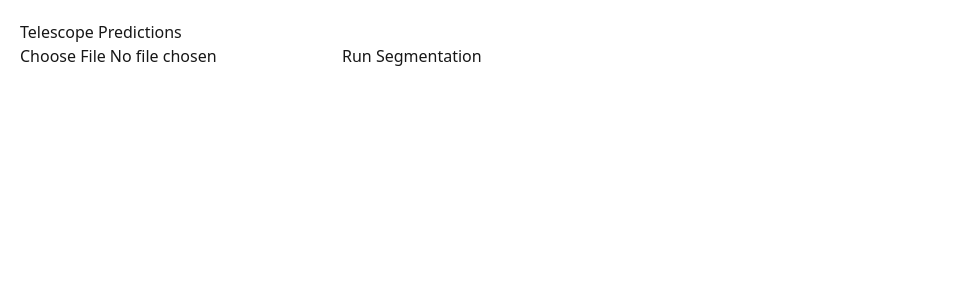
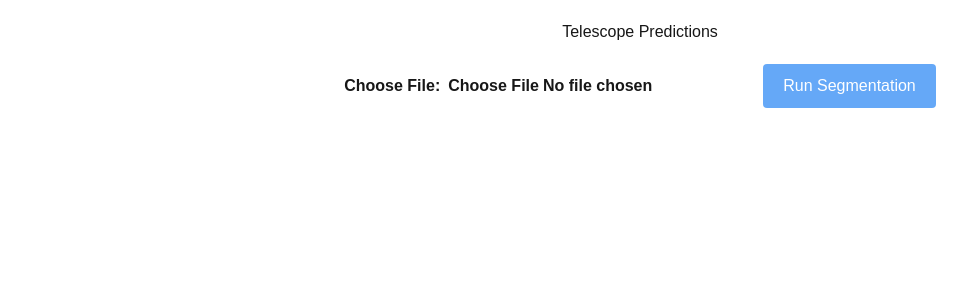
Before and after one commit to loopnexus/telescope_frontend, a Next.js app: page / in a window 1280 px wide. Shown: the top 300 px of the page, without its empty margins (0-979 px from the left). Built offline with nearby package versions, Linux system fonts and the light colour scheme.

Commit message:
basic styling of the page

```diff
--- a/src/app/page.js
+++ b/src/app/page.js
@@ -1,40 +1,24 @@
-"use client"
+"use client";
 
-import { useState, useEffect } from "react"
+import { useState } from "react";
 
 export default function Page() {
-  const [file, setFile]         = useState(null)
-  const [imagePreview, setImagePreview] = useState(null)
-  const [jsonResp, setJsonResp] = useState(null)
-  const [jsonUrl, setJsonUrl]   = useState(null)
-  const [busy, setBusy]         = useState(false)
-
-  // when the user picks a file, create a preview URL
-  useEffect(() => {
-    if (!file) return
-    const url = URL.createObjectURL(file)
-    setImagePreview(url)
-    return () => URL.revokeObjectURL(url)
-  }, [file])
+  const [file, setFile] = useState(null);
+  const [json, setJson] = useState(null);
 
   async function handleSubmit(e) {
-    e.preventDefault()
-    if (!file) return
-    setBusy(true)
-    setJsonResp(null)
-    setJsonUrl(null)
+    e.preventDefault();
+    if (!file) return;
 
-    // 1) read file → base64 (strip data: prefix)
-    const b64 = await new Promise(resolve => {
-      const fr = new FileReader()
-      fr.onload = () => resolve(fr.result.split(",")[1])
-      fr.readAsDataURL(file)
-    })
+    // 1) read file → base64 (strip off the data: prefix)
+    const b64 = await new Promise((resolve) => {
+      const fr = new FileReader();
+      fr.onload = () => resolve(fr.result.split(",")[1]);
+      fr.readAsDataURL(file);
+    });
 
     // 2) call your RunPod JSON-returning handler
-    const res = await fetch(
-      process.env.NEXT_PUBLIC_RUNPOD_URL,
-      {
+    const res = await fetch(process.env.NEXT_PUBLIC_RUNPOD_URL, {
       method: "POST",
       headers: {
         "Content-Type": "application/json",
@@ -46,81 +30,121 @@ export default function Page() {
           image_name: file.name,
         },
       }),
+    });
+    const data = await res.json();
+    if (data.error) {
+      alert(data.error);
+      return;
     }
-    );
-
-    const json = await res.json()
-    if (json.error) {
-      alert(json.error)
-      setBusy(false)
-      return
-    }
-
-    // 3) save JSON in state, create a download URL
-    setJsonResp(json)
-    const blob = new Blob([JSON.stringify(json, null, 2)], { type: "application/json" })
-    const url  = URL.createObjectURL(blob)
-    setJsonUrl(url)
-
-    setBusy(false)
+    setJson(data);
   }
 
   return (
-    <main style={{ padding: 20, fontFamily: "system-ui, sans-serif" }}>
-      <h1>Telescope Predictions</h1>
-      <form onSubmit={handleSubmit} style={{ marginBottom: 20 }}>
+    <main
+      style={{
+        maxWidth: 800,
+        margin: "0 auto",
+        padding: 20,
+        fontFamily: "sans-serif",
+      }}
+    >
+      <h1 style={{ textAlign: "center", marginBottom: 20 }}>
+        Telescope Predictions
+      </h1>
+
+      <form
+        onSubmit={handleSubmit}
+        style={{
+          display: "flex",
+          flexWrap: "wrap",
+          alignItems: "center",
+          justifyContent: "center",
+          gap: 12,
+          marginBottom: 24,
+        }}
+      >
+        <label
+          style={{
+            fontWeight: "bold",
+            display: "flex",
+            alignItems: "center",
+            gap: 8,
+          }}
+        >
+          Choose File:
           <input
             type="file"
             accept="image/*"
-          onChange={e => setFile(e.target.files[0] || null)}
+            onChange={(e) => setFile(e.target.files[0])}
           />
-        <button type="submit" disabled={busy || !file} style={{ marginLeft: 10 }}>
-          {busy ? "Processing…" : "Run Segmentation"}
+        </label>
+        <button
+          type="submit"
+          disabled={!file}
+          style={{
+            padding: "10px 20px",
+            backgroundColor: "#0070f3",
+            color: "#fff",
+            border: "none",
+            borderRadius: 4,
+            cursor: file ? "pointer" : "not-allowed",
+            opacity: file ? 1 : 0.6,
+          }}
+        >
+          Run Segmentation
         </button>
       </form>
 
-      {imagePreview && (
-        <div style={{ marginBottom: 20 }}>
-          <h2>Input Image</h2>
-          <img src={imagePreview} alt="preview" style={{ maxWidth: "100%" }} />
+      {file && (
+        <div style={{ textAlign: "center", marginBottom: 24 }}>
+          <img
+            src={URL.createObjectURL(file)}
+            alt="Input preview"
+            style={{
+              width: "100%",
+              maxWidth: 600,
+              height: "auto",
+              border: "1px solid #ccc",
+              borderRadius: 8,
+            }}
+          />
         </div>
       )}
 
-      {jsonResp && (
-        <div>
+      {json && (
+        <section>
           <h2>Predictions JSON</h2>
           <pre
             style={{
+              backgroundColor: "#f5f5f5",
+              padding: 16,
+              borderRadius: 8,
+              overflowX: "auto",
               maxHeight: 400,
-              overflow: "auto",
-              background: "#f5f5f5",
-              padding: 10,
-              borderRadius: 4,
-              fontSize: 14,
-              lineHeight: 1.4
             }}
           >
-            {JSON.stringify(jsonResp, null, 2)}
+            {JSON.stringify(json, null, 2)}
           </pre>
-          {jsonUrl && (
           <a
-              href={jsonUrl}
-              download={`${file?.name || "predictions"}.json`}
+            href={
+              "data:application/json;charset=utf-8," +
+              encodeURIComponent(JSON.stringify(json, null, 2))
+            }
+            download={`${file.name}_predictions.json`}
             style={{
               display: "inline-block",
-                marginTop: 10,
-                padding: "8px 12px",
-                background: "#0070f3",
-                color: "white",
+              marginTop: 12,
+              padding: "10px 20px",
+              backgroundColor: "#0070f3",
+              color: "#fff",
+              borderRadius: 4,
               textDecoration: "none",
-                borderRadius: 4
             }}
           >
             Download JSON
           </a>
-          )}
-        </div>
+        </section>
       )}
     </main>
-  )
+  );
 }
```
Lines whose indentation alone changed are shown as unchanged.
